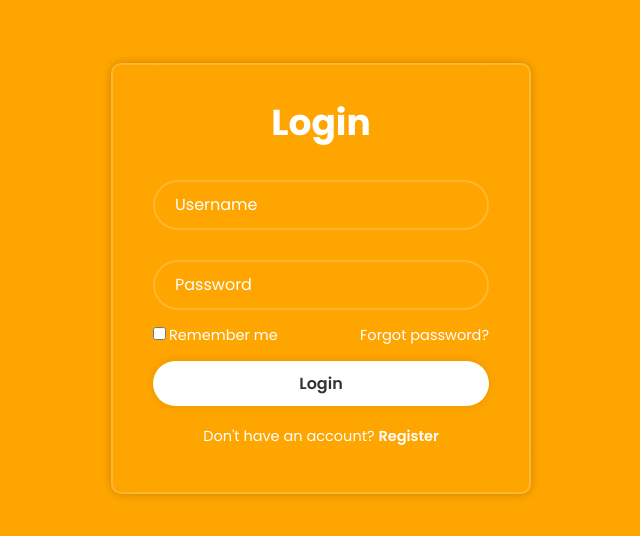
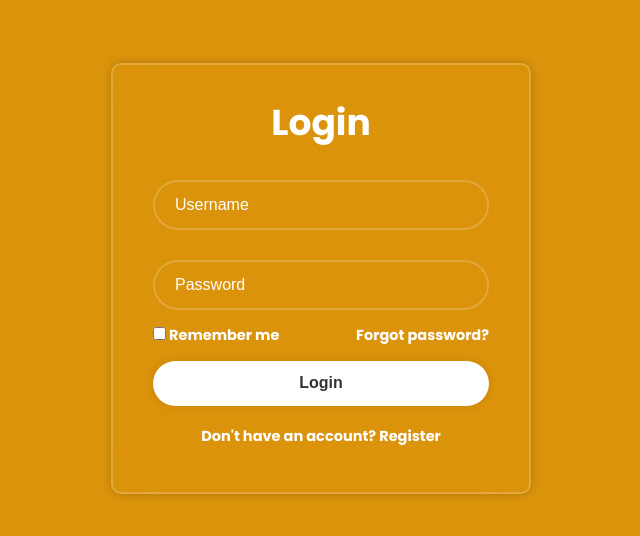
Before and after one commit to chrism-la/Cooked, a React (Create React App) app in the folder client/: page /login in a window 1280 px wide. Shown: the part 122-658 px from the top of the page, without its empty margins (319-959 px from the left). Built offline with nearby package versions, Linux system fonts and the light colour scheme; a web font is replaced by a local one.

Commit message:
updates to Login styling

```diff
--- a/client/src/components/Footer.js
+++ b/client/src/components/Footer.js
@@ -1,22 +1,37 @@
 import '../scss/Footer.scss';
-
 
 export default function Footer() {
     return (
         <footer>
             <div className="footerContainer">
                 <div className="socialIcons">
-                <a href=""><i className="fab fa-facebook"></i></a>
-                <a href=""><i className="fab fa-instagram"></i></a>
-                <a href=""><i className="fab fa-twitter"></i></a>
-                <a href=""><i className="fab fa-google-plus"></i></a>
-                <a href=""><i className="fab fa-youtube"></i></a>
+                    <a href="/">
+                        <i className="fab fa-facebook"></i>
+                    </a>
+                    <a href="/">
+                        <i className="fab fa-instagram"></i>
+                    </a>
+                    <a href="/">
+                        <i className="fab fa-twitter"></i>
+                    </a>
+                    <a href="/">
+                        <i className="fab fa-google-plus"></i>
+                    </a>
+                    <a href="/">
+                        <i className="fab fa-youtube"></i>
+                    </a>
                 </div>
                 <div className="footerNav">
                     <ul>
-                    <li><a href="/">Home</a></li>
-                    <li><a href="/recipes">Recipes</a></li>
-                    <li><a href="/">About Us</a></li>
+                        <li>
+                            <a href="/">Home</a>
+                        </li>
+                        <li>
+                            <a href="/recipes">Recipes</a>
+                        </li>
+                        <li>
+                            <a href="/">About Us</a>
+                        </li>
                     </ul>
                 </div>
             </div>
--- a/client/src/pages/Login.js
+++ b/client/src/pages/Login.js
@@ -1,5 +1,5 @@
-import React, { useState } from 'react';
-import '../scss/Login.scss'
+import { useState } from 'react';
+import '../scss/Login.scss';
 
 export default function LoginForm() {
     const [username, setUsername] = useState('');
@@ -7,15 +7,7 @@ export default function LoginForm() {
     const [remember, setRemember] = useState(false);
 
     const handleSubmit = (event) => {
-        event.preventDefault(); // Prevent the default form submission
-
-        // Here you can perform validation, AJAX requests, etc.
-        // For simplicity, let's just log the values
-        console.log("Username: " + username);
-        console.log("Password: " + password);
-        console.log("Remember Me: " + remember);
-
-        // You can add further logic here, such as sending the data to a server using AJAX
+        event.preventDefault();
     };
 
     return (
@@ -24,39 +16,27 @@ export default function LoginForm() {
                 <form onSubmit={handleSubmit}>
                     <h1>Login</h1>
                     <div className="input-box">
-                        <input
-                            type="text"
-                            placeholder="Username"
-                            value={username}
-                            onChange={(e) => setUsername(e.target.value)}
-                            required
-                        />
-                        <i className='bx bxs-user'></i>
+                        <input type="text" placeholder="Username" value={username} onChange={(e) => setUsername(e.target.value)} required />
+                        <i className="bx bxs-user"></i>
                     </div>
                     <div className="input-box">
-                        <input
-                            type="password"
-                            placeholder="Password"
-                            value={password}
-                            onChange={(e) => setPassword(e.target.value)}
-                            required
-                        />
-                        <i className='bx bxs-lock-alt'></i>
+                        <input type="password" placeholder="Password" value={password} onChange={(e) => setPassword(e.target.value)} required />
+                        <i className="bx bxs-lock-alt"></i>
                     </div>
                     <div className="remember-forgot">
                         <label>
-                            <input
-                                type="checkbox"
-                                checked={remember}
-                                onChange={(e) => setRemember(e.target.checked)}
-                            />
+                            <input type="checkbox" checked={remember} onChange={(e) => setRemember(e.target.checked)} />
                             Remember me
                         </label>
-                        <a href="#">Forgot password?</a>
+                        <a href="/">Forgot password?</a>
                     </div>
-                    <button type="submit" className="btn">Login</button>
+                    <button type="submit" className="btn">
+                        Login
+                    </button>
                     <div className="register-link">
-                        <p>Don't have an account? <a href="#">Register</a></p>
+                        <p>
+                            Don't have an account? <a href="/">Register</a>
+                        </p>
                     </div>
                 </form>
             </div>
--- a/client/src/scss/Login.scss
+++ b/client/src/scss/Login.scss
@@ -1,19 +1,11 @@
-
-@import url('https://fonts.googleapis.com/css2?family=Montserrat:ital,wght@0,500;1,500&family=Poppins:ital,wght@0,100;0,200;0,300;0,400;0,500;0,600;0,700;0,800;0,900;1,100;1,200;1,300;1,400;1,500;1,600;1,700;1,800;1,900&display=swap');
-
-* {
-  margin: 0;
-  padding: 0;
-  box-sizing: border-box;
-  font-family: "Poppins", sans-serif;
-}
+@import './variables';
+@import './mixins';
 
 .login-background {
-  display: flex;
-  justify-content: center;
-  align-items: center;
+    @include position-center;
+    @include bold-font;
     min-height: 100vh;
-  background-color: orange;
+    background-color: $primary-color;
     background-size: cover;
     background-position: center;
 }
@@ -21,9 +13,9 @@
 .login-wrapper {
     width: 420px;
     background: transparent;
-  border: 2px solid rgba(255, 255, 255, .2);
+    border: 2px solid rgba(255, 255, 255, 0.2);
     backdrop-filter: blur(20px);
-  box-shadow: 0 0 10px rgba(0, 0, 0, .2);
+    box-shadow: 0 0 10px rgba(0, 0, 0, 0.2);
     color: #fff;
     border-radius: 10px;
     padding: 30px 40px;
@@ -45,9 +37,9 @@
             background: transparent;
             border: none;
             outline: none;
-      border: 2px solid rgba(255, 255, 255, .2);
+            border: 2px solid rgba(255, 255, 255, 0.2);
             border-radius: 40px;
-      font-size:  16px;
+            font-size: 16px;
             color: #fff;
             padding: 20px 45px 20px 20px;
 
@@ -93,7 +85,7 @@
         border: none;
         outline: none;
         border-radius: 40px;
-    box-shadow: 0 0 10px rgba(0, 0, 0, .1);
+        box-shadow: 0 0 10px rgba(0, 0, 0, 0.1);
         cursor: pointer;
         font-size: 16px;
         color: #333;
```
Also changed, not shown: client/src/components/LoginPage.js (deleted, +0 -22 lines). Lines whose indentation alone changed are shown as unchanged.
